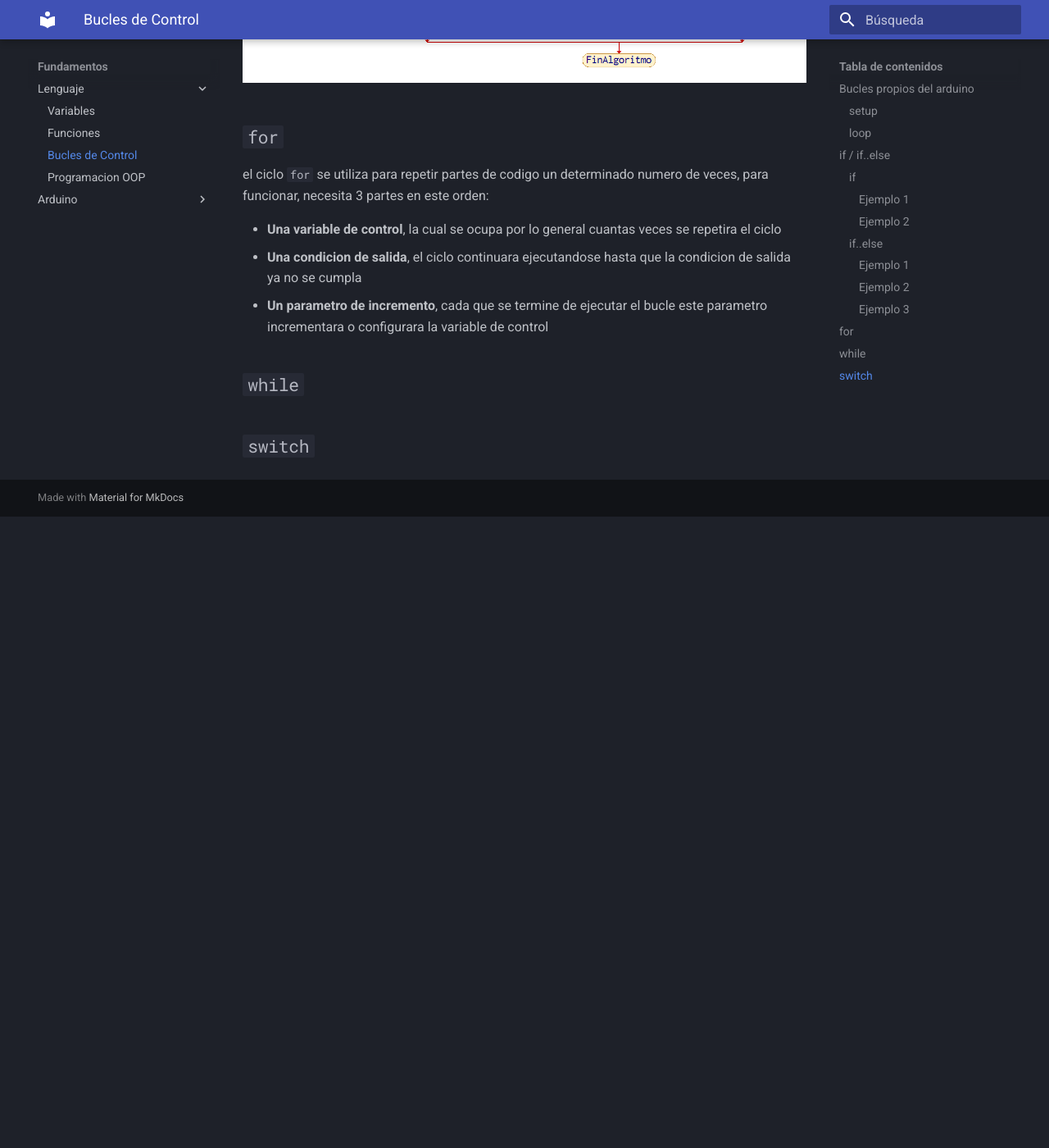
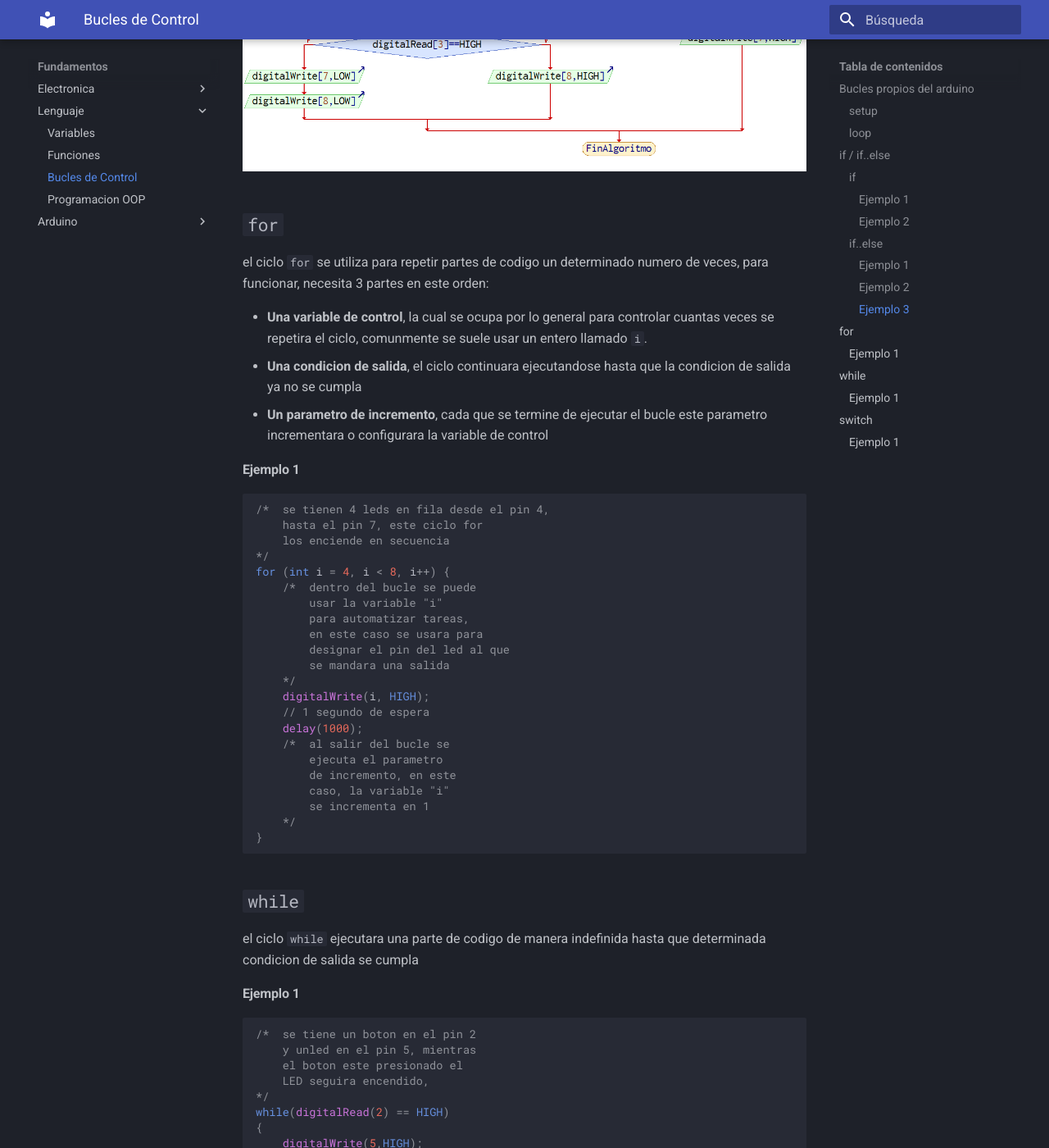
Before and after one commit to nct-inc/Arduino-Documentation, an MkDocs documentation site: the page built from docs/Bucles de Control.md, in a window 1280 px wide and 1400 px high, scrolled down 4491 px. Shown: the whole window at 82% size. Built offline with MkDocs 1.6.1 and Material for MkDocs 9.7.7, drawn with Linux system fonts in a browser that asks for light colours; before the commit the page ends 5121 px from its top, so only the background shows below that; some of the changed text lies outside the part shown.

````diff
--- a/docs/Bucles de Control.md
+++ b/docs/Bucles de Control.md
@@ -1,4 +1,7 @@
 # Bucles de Control
+Los bucles de control permiten redirigir el flujo de un programa bajo ciertas condiciones.
+
+Para entender mejor esta seccion, vease [Funciones Basicas en Arduino](Funciones%20Basicas.md)
 ## Bucles propios del arduino
 Arduino tiene en todos los proyectos dos funciones que funcionan a modo de bucles de control, si estos no estan presentes en el programa, el IDE se rehusara a compilarlo.
 
@@ -138,10 +141,91 @@ else
 ## `for`
 el ciclo `for` se utiliza para repetir partes de codigo un determinado numero de veces, para funcionar, necesita 3 partes en este orden:
 
-- **Una variable de control**, la cual se ocupa por lo general cuantas veces se repetira el ciclo
+- **Una variable de control**, la cual se ocupa por lo general para controlar cuantas veces se repetira el ciclo, comunmente se suele usar un entero llamado `i`.
 - **Una condicion de salida**, el ciclo continuara ejecutandose hasta que la condicion de salida ya no se cumpla
 - **Un parametro de incremento**, cada que se termine de ejecutar el bucle este parametro incrementara o configurara la variable de control
 
+#### Ejemplo 1
+```arduino
+/*  se tienen 4 leds en fila desde el pin 4,
+    hasta el pin 7, este ciclo for
+    los enciende en secuencia
+*/
+for (int i = 4, i < 8, i++) {
+    /*  dentro del bucle se puede
+        usar la variable "i"
+        para automatizar tareas,
+        en este caso se usara para
+        designar el pin del led al que
+        se mandara una salida
+    */
+    digitalWrite(i, HIGH);
+    // 1 segundo de espera
+    delay(1000);
+    /*  al salir del bucle se
+        ejecuta el parametro
+        de incremento, en este
+        caso, la variable "i"
+        se incrementa en 1
+    */
+}
+```
+
 ## `while`
+el ciclo `while` ejecutara una parte de codigo de manera indefinida hasta que determinada condicion de salida se cumpla
 
+#### Ejemplo 1
+```arduino
+/*  se tiene un boton en el pin 2
+    y unled en el pin 5, mientras
+    el boton este presionado el
+    LED seguira encendido,
+*/
+while(digitalRead(2) == HIGH)
+{
+    digitalWrite(5,HIGH);
+}
+/*  al salir del bucle, el
+    led se apagara
+*/
+digitalWrite(5, LOW);
+```
+
+![](images/while.png)
 ## `switch`
+Bastante similar al `if`, `switch` controla que porciones de codigo se pueden ejecutar segun una condicion. La diferencia es que switch solo admite caracteres `char` y numeros enteros `int`
+
+#### Ejemplo 1
+```arduino
+/*  Se tiene un auto a control remoto
+    y esta es la funcion de control,
+    para controlar la direccion usa
+    un char que llega de la conexion
+    bluetooth.
+
+    El auto tiene librerias
+    preconfiguradas para avanzar,
+    retroceder, etc.
+*/
+
+char direccion = Serial.read();
+switch (direccion) {
+    case 'd':
+        avanzar();
+    break;
+    case 'r':
+        retroceder();
+    break;
+    case 'i':
+        girar_izquierda();
+    break;
+    case 'd':
+        girar_derecha();
+    break;
+    default:
+        detener();
+    break;
+}
+```
+
+![](images/switch.png)
--- /dev/null
+++ b/docs/javascripts/mathjax.js
@@ -0,0 +1,16 @@
+window.MathJax = {
+    tex: {
+      inlineMath: [["\\(", "\\)"]],
+      displayMath: [["\\[", "\\]"]],
+      processEscapes: true,
+      processEnvironments: true
+    },
+    options: {
+      ignoreHtmlClass: ".*|",
+      processHtmlClass: "arithmatex"
+    }
+  };
+
+  document$.subscribe(() => {
+    MathJax.typesetPromise()
+  })
--- a/mkdocs.yml
+++ b/mkdocs.yml
@@ -4,7 +4,6 @@ theme:
   language: es
   palette:
     - scheme: slate
-
   features:
     - navigation.instant
     - navigation.tracking
@@ -22,16 +21,20 @@ markdown_extensions:
 nav:
   - index.md
   - Fundamentos:
+    - Electronica:
+      - Corriente DC y AC.md
+      - Señales.md
     - Lenguaje:
       - Variables.md
       - Funciones.md
       - Bucles de Control.md
       - Programacion OOP.md
     - Arduino:
+      - Esquema Fisico.md
       - Funciones Basicas.md
   - Perifericos:
-    - TTL(Digital):
-      - TTL/Definicion.md
+    - Digital:
+      - Digital/Definicion.md
     - Analogicos:
       - Analog/Definicion.md
     - PWM:
````
Also changed, not shown: docs/Funciones Basicas.md (+61 -0 lines), docs/Analog/Definicion.md (added), docs/Digital/Definicion.md (added), docs/I2C/Definicion.md (added), docs/PWM/Definicion.md (added), docs/SPI/Definicion.md (added), docs/Serial/Definicion.md (added), docs/images/switch.png (added), docs/images/while.png (added).
